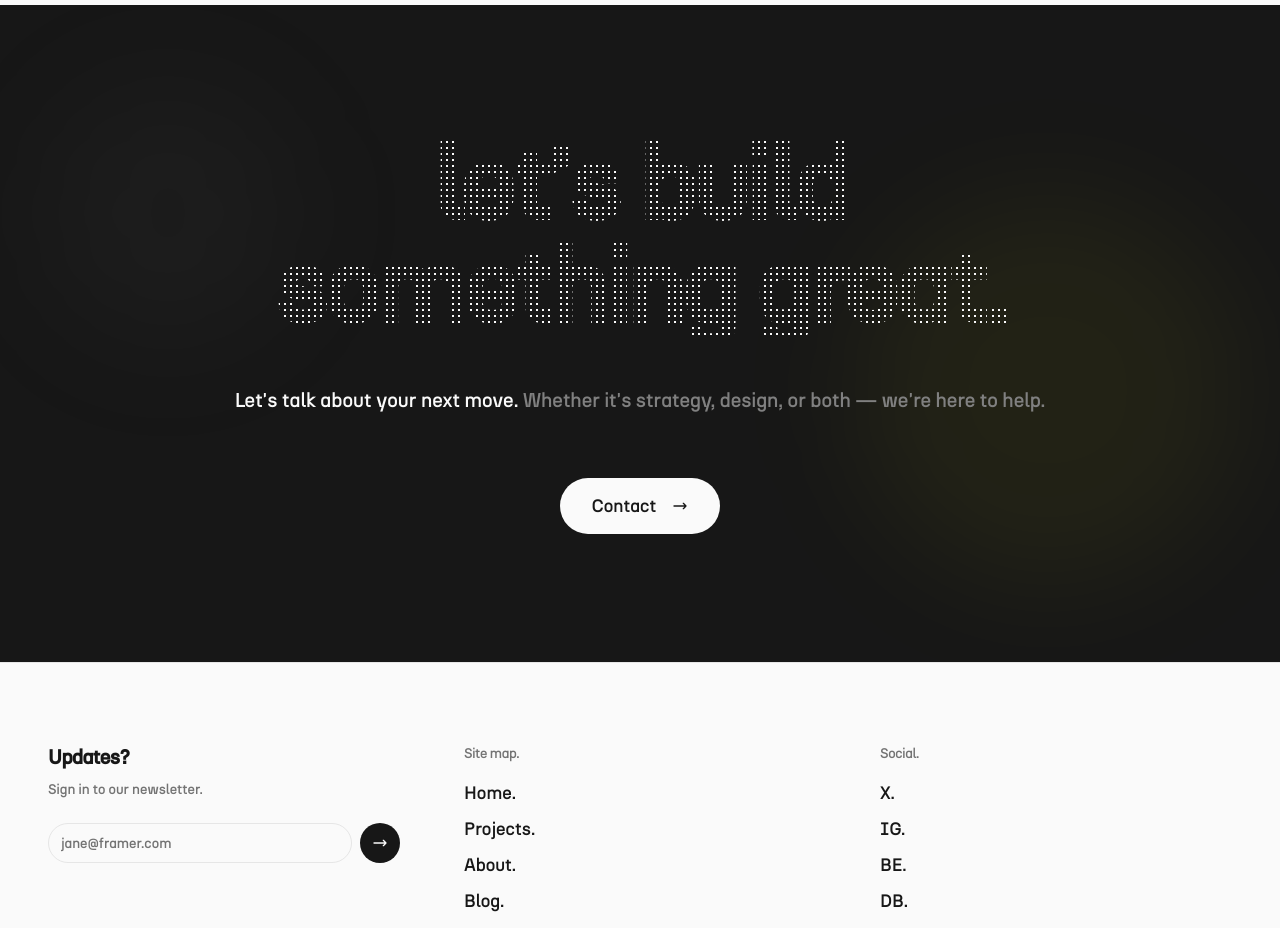
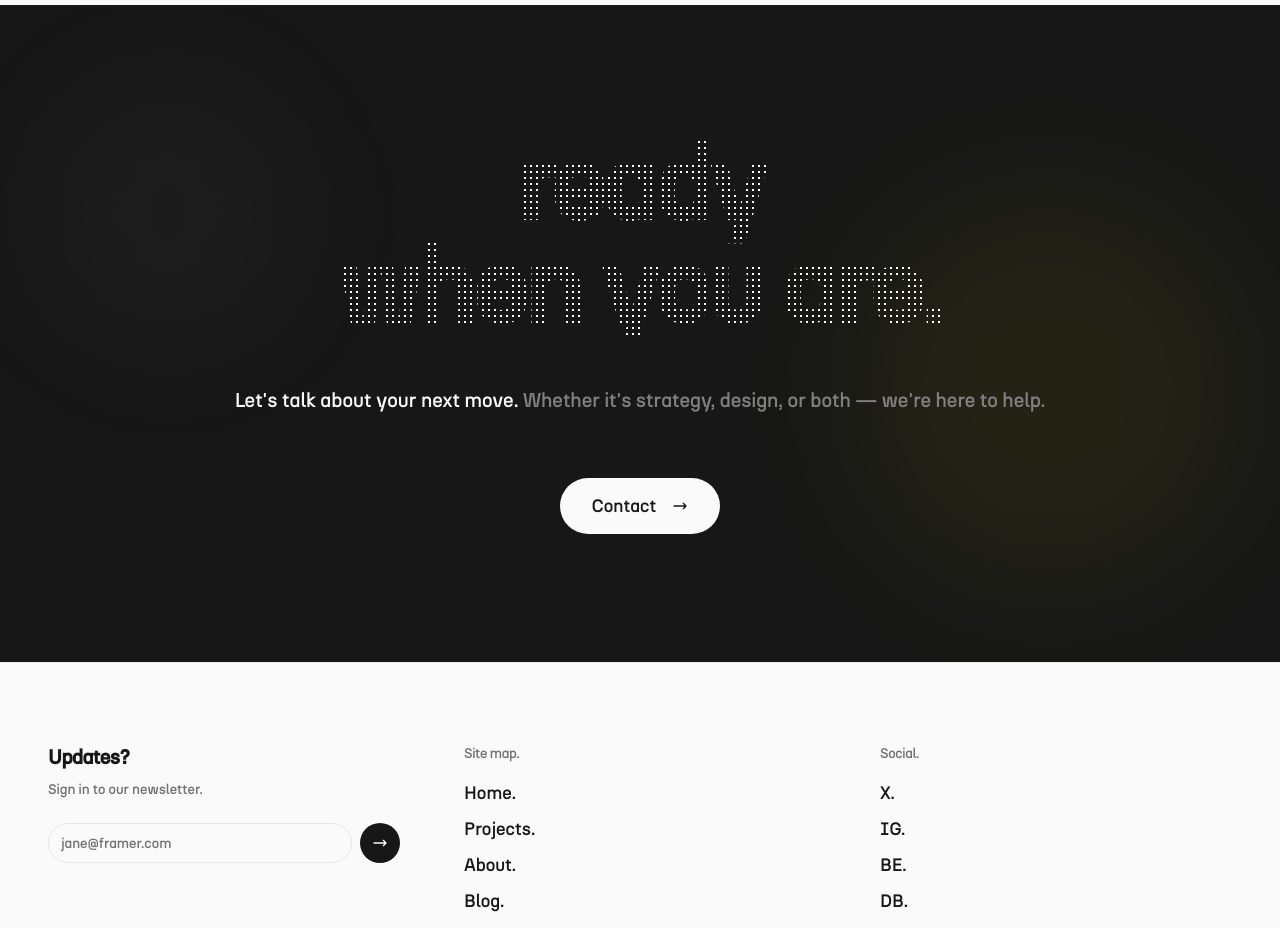
Before and after one commit to ElmiraGabrielyan/voltera-screenshot-magic, a React (Vite) app: page / in a window 1280 px wide. Shown: the part 4660-5588 px from the top of the page. Built offline with nearby package versions, Linux system fonts and the light colour scheme; the HTML template or start-up script is replaced by a standard one.

Commit message:
Code edited in Lovable Code Editor
Edited UI in Lovable

```diff
--- a/src/components/CTA.tsx
+++ b/src/components/CTA.tsx
@@ -10,16 +10,14 @@ const CTA = () => {
       <div className="container mx-auto px-6 lg:px-12 relative">
         <div className="text-center max-w-4xl mx-auto">
           <h2 className="text-[8vw] leading-none font-bold dotted-text mb-12">
-            let's build
+            ready
             <br />
-            something great.
+            when you are.
           </h2>
 
           <p className="text-xl mb-4">
             <span className="text-dark-foreground font-medium">Let's talk about your next move.</span>{" "}
-            <span className="text-dark-muted">
-              Whether it's strategy, design, or both — we're here to help.
-            </span>
+            <span className="text-dark-muted">Whether it's strategy, design, or both — we're here to help.</span>
           </p>
 
           <Button
```
